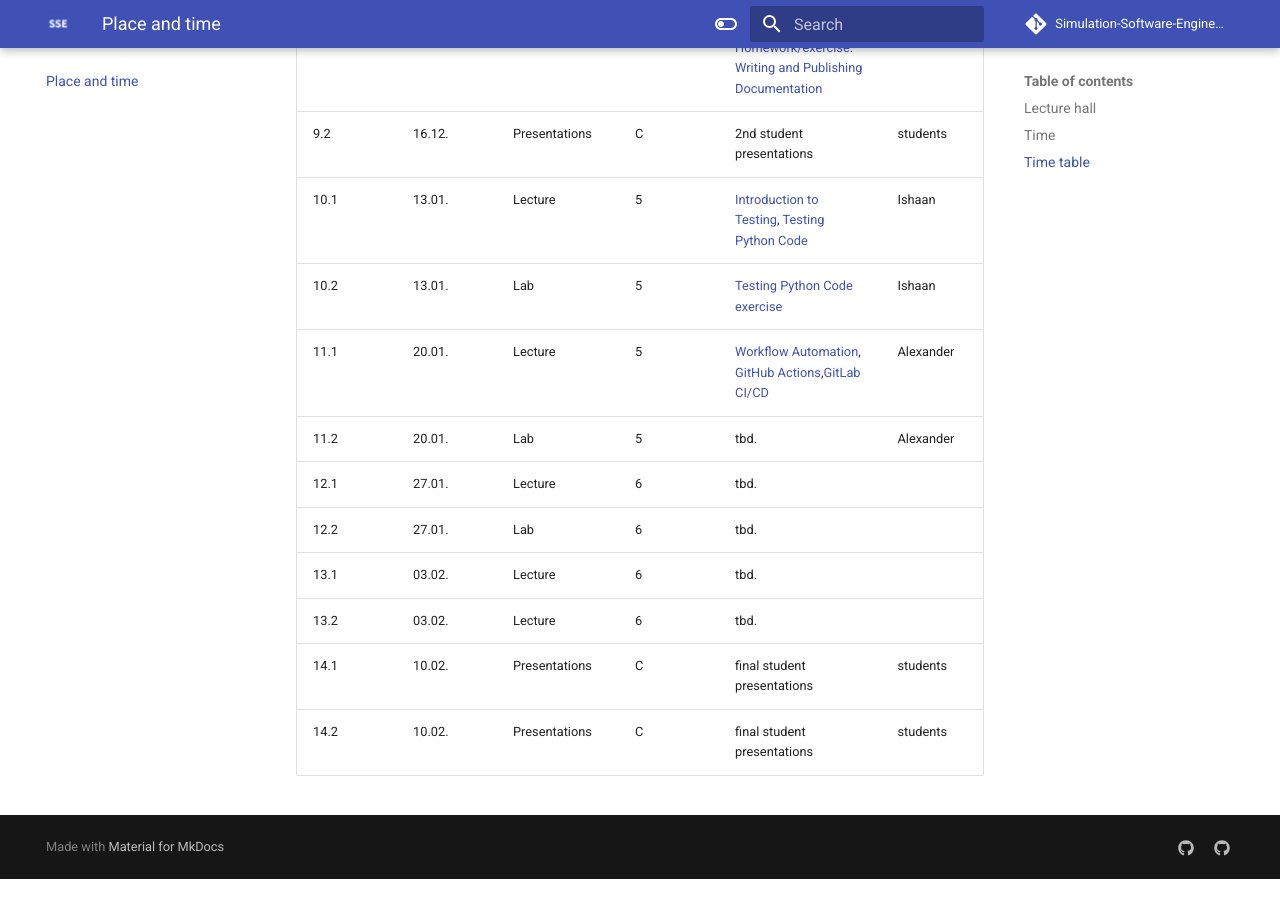
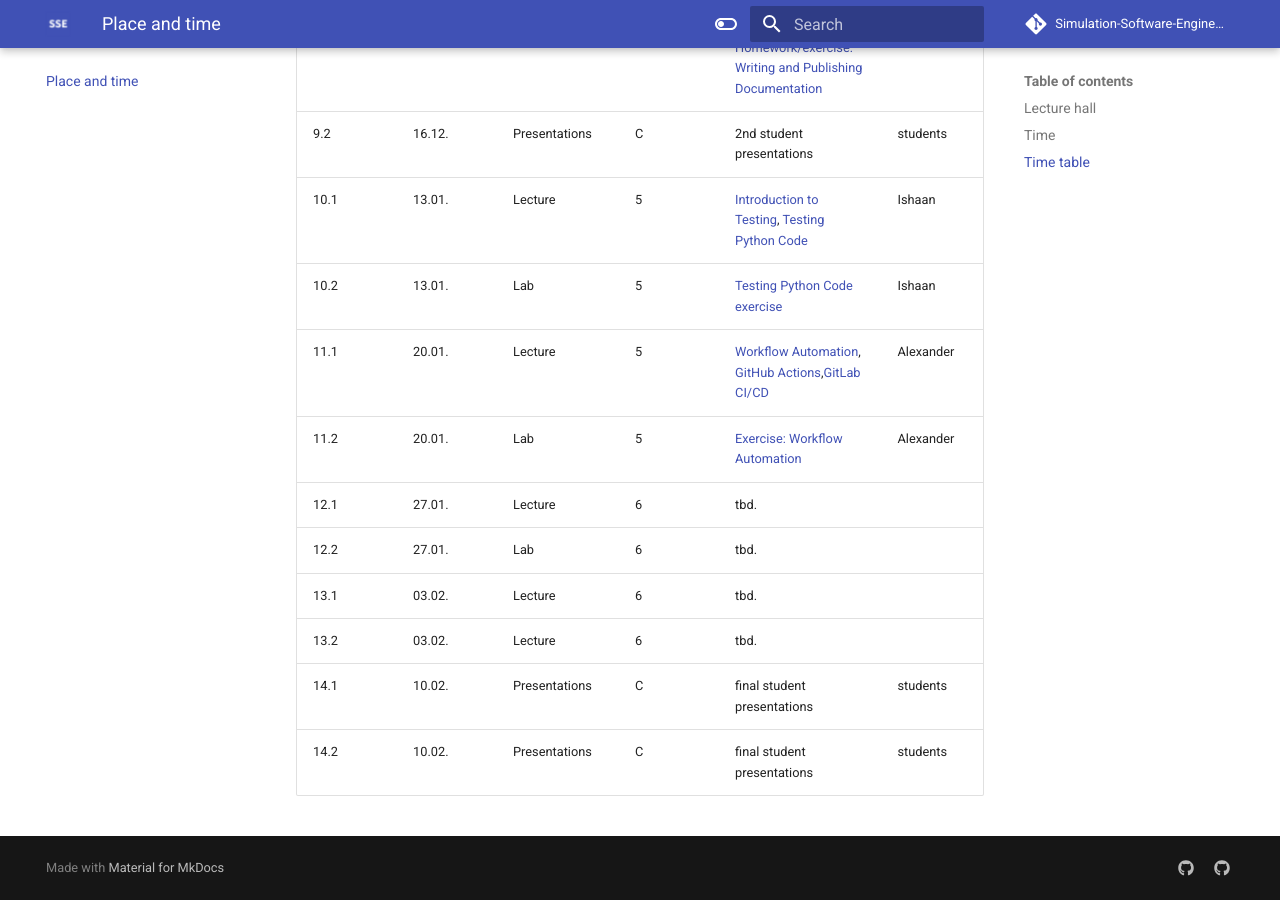
Before and after one commit to Simulation-Software-Engineering/homepage, an MkDocs documentation site: the page built from docs/place-and-time.md, in a window 1280 px wide and 900 px high, scrolled down 2135 px. Built offline with MkDocs 1.6.1 and Material for MkDocs 9.7.7, drawn with Linux system fonts in a browser that asks for light colours; comment, search, counter and statistics services are not loaded; before the commit the page ends 3014 px from its top, so only the background shows below that.

Commit message:
Add automation exercise to timetable (#17)

```diff
--- a/docs/place-and-time.md
+++ b/docs/place-and-time.md
@@ -46,7 +46,7 @@ Please note that we might adjust the time table during the semester. You find a
 |   10.1 | 13.01. |Lecture | 5 | [Introduction to Testing](https://github.com/Simulation-Software-Engineering/Lecture-Material/blob/main/05_testing_and_ci/intro_slides.md), [Testing Python Code](https://github.com/Simulation-Software-Engineering/Lecture-Material/blob/main/05_testing_and_ci/python_testing_slides.md) | Ishaan |
 |   10.2 | 13.01. |Lab | 5 | [Testing Python Code exercise](https://github.com/Simulation-Software-Engineering/Lecture-Material/blob/main/05_testing_and_ci/python_testing_exercise.md) | Ishaan |
 |   11.1 | 20.01. |Lecture | 5 | [Workflow Automation](https://github.com/Simulation-Software-Engineering/Lecture-Material/blob/main/05_testing_and_ci/automation_slides.md), [GitHub Actions](https://github.com/Simulation-Software-Engineering/Lecture-Material/blob/main/05_testing_and_ci/github_actions_slides.md),[GitLab CI/CD](https://github.com/Simulation-Software-Engineering/Lecture-Material/blob/main/05_testing_and_ci/gitlab_ci_slides.md) | Alexander |
-|   11.2 | 20.01. |Lab | 5 | tbd. | Alexander |
+|   11.2 | 20.01. |Lab | 5 | [Exercise: Workflow Automation](https://github.com/Simulation-Software-Engineering/Lecture-Material/blob/main/05_testing_and_ci/automation_exercise.md) | Alexander |
 |   12.1 | 27.01. |Lecture | 6 | tbd. | |
 |   12.2 | 27.01. |Lab | 6 | tbd. | |
 |   13.1 | 03.02. |Lecture | 6 | tbd. | |
```
